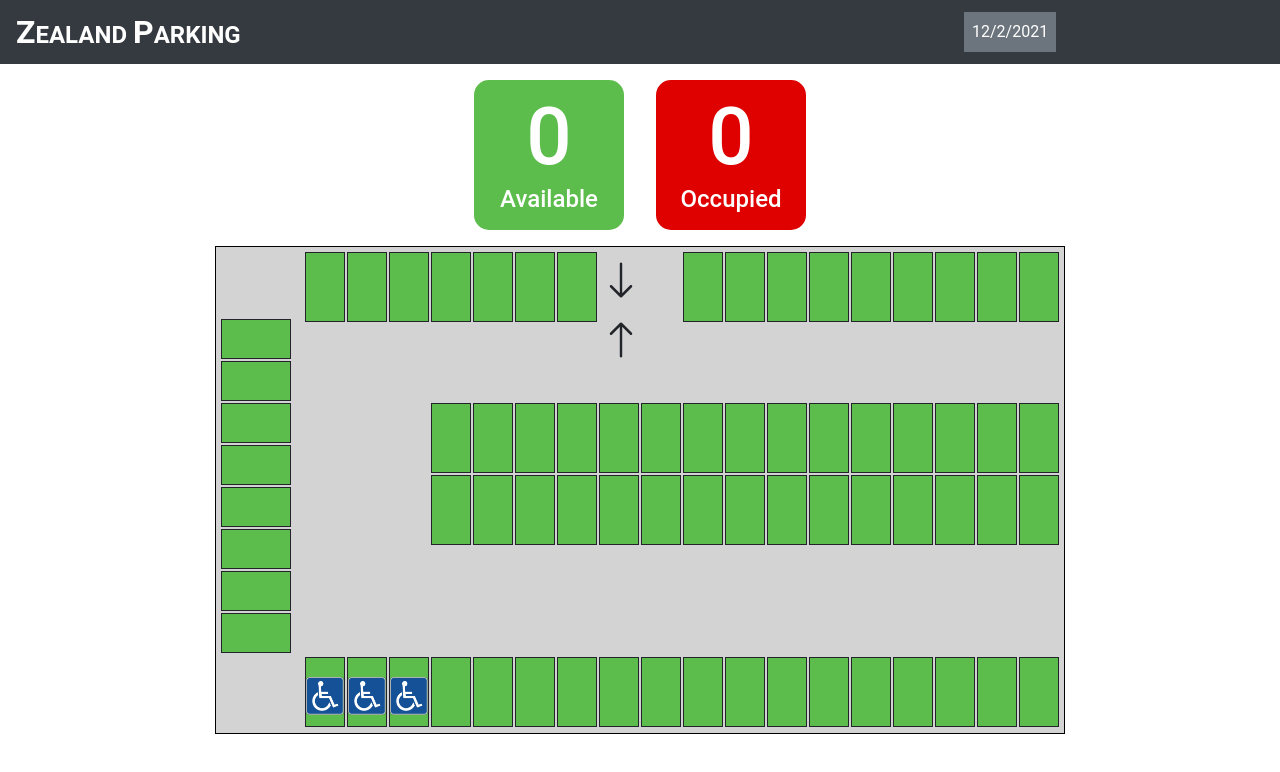
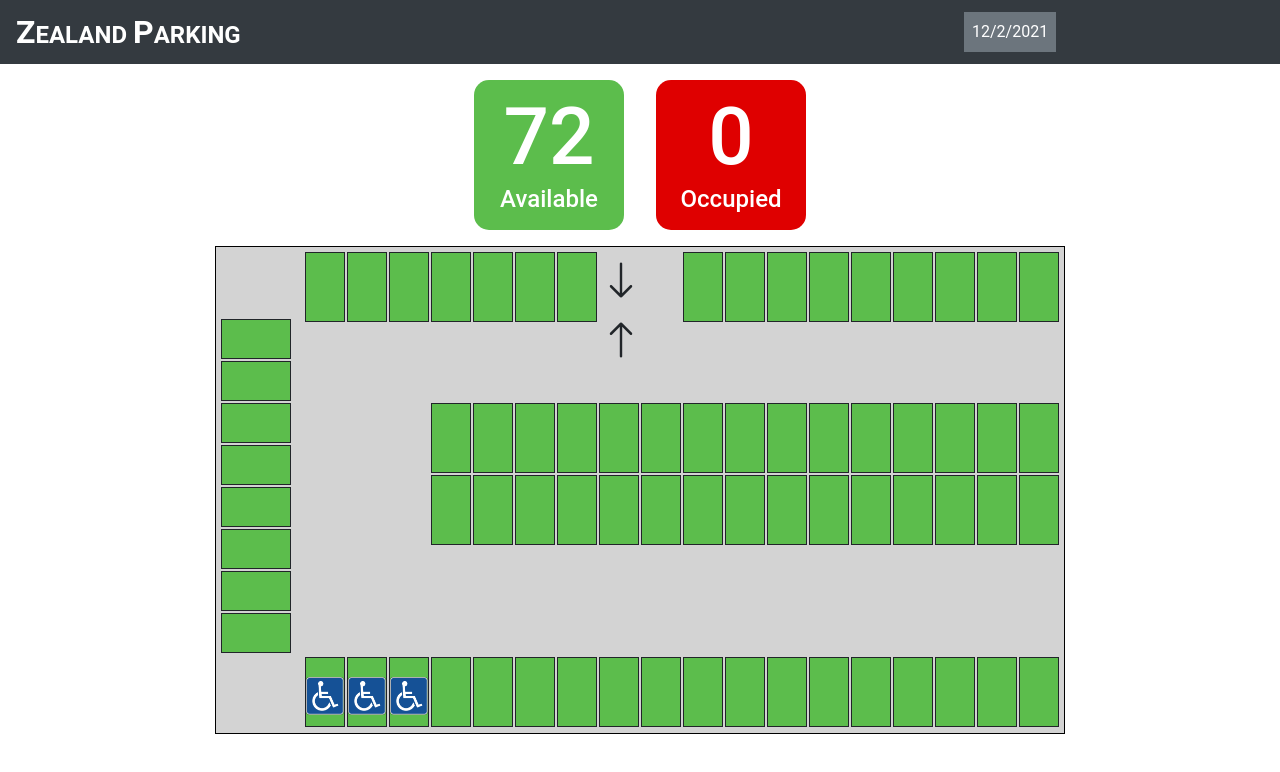
Before and after one commit to 3rd-Semester-Project-Team/Vue.js--WebApp, a Vue app: page / in a window 1280 px wide. Shown: the top 772 px of the page. Built offline with nearby package versions, Linux system fonts and the light colour scheme; no server answers.

Commit message:
avail 72

```diff
--- a/src/components/Availability.vue
+++ b/src/components/Availability.vue
@@ -24,14 +24,15 @@ export default {
     },
     methods: {
         getAvailable: function (){
-            let count = 0;
-            for (let i = 0; i <= this.parkingSlots.length -1;i++){
-                if (this.parkingSlots[i].occupied == false){
-                    count++
-                }
-            }
-            console.log(count)
-            return count;
+            // let count = 0;
+            // for (let i = 0; i <= this.parkingSlots.length -1;i++){
+            //     if (this.parkingSlots[i].occupied == false){
+            //         count++
+            //     }
+            // }
+            // console.log(count)
+            // return count;
+            return 72 - this.getOccupied()
         },
         getOccupied: function () {
             let count = 0;
```
